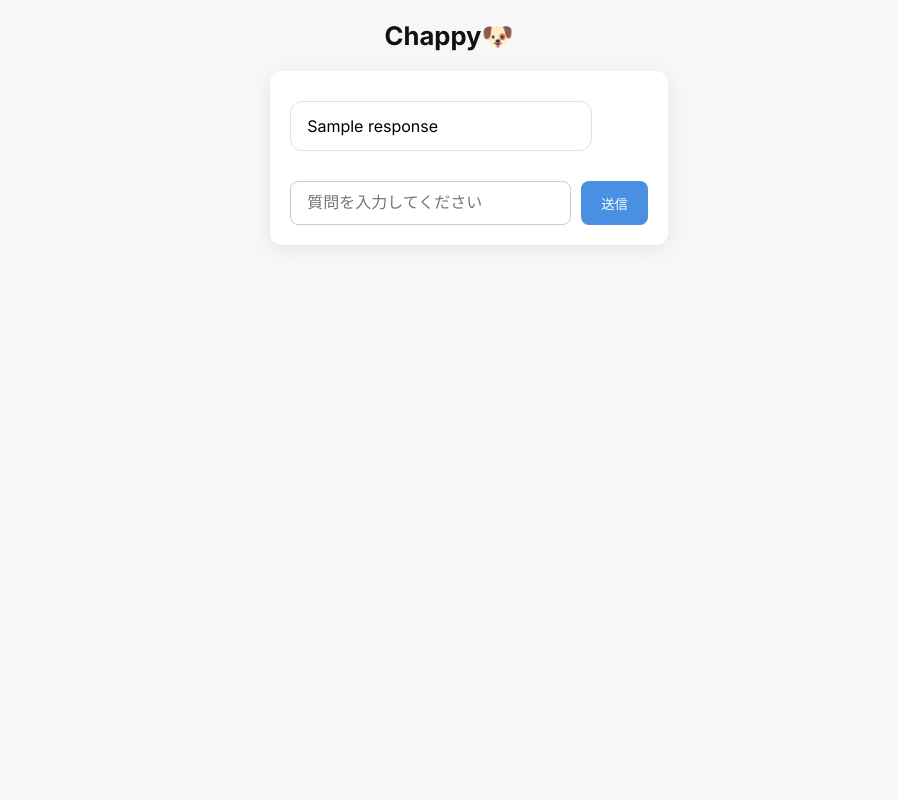
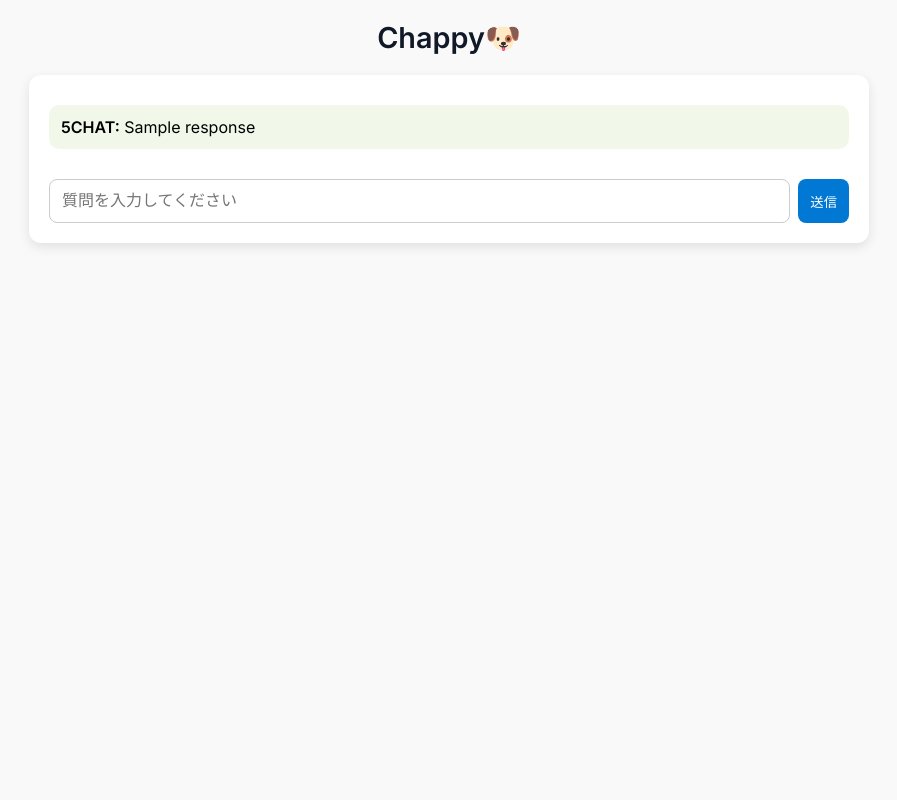
Before and after one commit to furyu0927/azurewebapp, a Flask app: template templates/index.html in a window 1280 px wide. Shown: the whole page, without its empty margins (191-1088 px from the left). Run offline with Flask 3, Linux system fonts and the light colour scheme; the template is opened without the code that fills it: most values are stand-ins (such as "Sample title", 1, 10 or a date in 2020).

Commit message:
Update index.html with ChatGPT-style UI

```diff
--- a/templates/index.html
+++ b/templates/index.html
@@ -2,200 +2,99 @@
 <html lang="ja">
 <head>
     <meta charset="UTF-8">
+    <meta name="viewport" content="width=device-width, initial-scale=1.0">
     <title>Chappy🐶</title>
-    <link href="https://fonts.googleapis.com/css2?family=Inter:wght@400;600;700&display=swap" rel="stylesheet">
+    <link href="https://fonts.googleapis.com/css2?family=Inter:wght@400;600&display=swap" rel="stylesheet">
     <style>
         body {
             font-family: 'Inter', sans-serif;
-            margin: 0;
-            padding: 0;
-            background-color: #f7f7f8;
-            display: flex;
-            justify-content: center;
-            align-items: flex-start;
-            min-height: 100vh;
+            margin: 20px;
+            background-color: #f9f9f9;
         }
         h1 {
-            font-weight: 700;
-            font-size: 1.6rem;
-            color: #111;
-            margin: 20px 0;
             text-align: center;
+            font-weight: 600;
+            font-size: 1.8rem;
+            color: #111827;
         }
         .chat-container {
-            width: 100%;
-            max-width: 700px;
-            background: #ffffff;
+            max-width: 800px;
+            width: 95%;
+            margin: 20px auto;
+            background: #fff;
+            padding: 20px;
             border-radius: 12px;
-            box-shadow: 0 4px 20px rgba(0,0,0,0.08);
-            display: flex;
-            flex-direction: column;
-            overflow: hidden;
-            padding: 20px;
+            box-shadow: 0px 4px 12px rgba(0,0,0,0.1);
         }
         .chat-history {
-            flex: 1;
             max-height: 500px;
             overflow-y: auto;
             margin-bottom: 20px;
-            scroll-behavior: smooth;
         }
         .message {
-            position: relative;
             margin: 10px 0;
-            padding: 12px 16px;
-            border-radius: 12px;
-            max-width: 75%;
+            padding: 12px;
+            border-radius: 10px;
             word-wrap: break-word;
-            white-space: pre-line;
-            font-size: 1rem;
-            line-height: 1.5;
-            opacity: 0;
-            transform: translateY(10px);
-            animation: fadeIn 0.25s forwards;
-        }
-        @keyframes fadeIn {
-            to { opacity: 1; transform: translateY(0); }
+            white-space: pre-wrap; /* 改行を反映 */
         }
         .bot {
-            background: #ffffff;
-            align-self: flex-start;
-            border: 1px solid #e1e1e1;
-        }
-        .bot::after {
-            content: "";
-            position: absolute;
-            top: 0;
-            left: -8px;
-            width: 0;
-            height: 0;
-            border-top: 10px solid #ffffff;
-            border-right: 10px solid transparent;
+            background: #f1f8e9;
+            text-align: left;
         }
         .user {
-            background: #daf1ff;
-            align-self: flex-end;
-        }
-        .user::after {
-            content: "";
-            position: absolute;
-            top: 0;
-            right: -8px;
-            width: 0;
-            height: 0;
-            border-top: 10px solid #daf1ff;
-            border-left: 10px solid transparent;
-        }
-        .typing {
-            font-style: italic;
-            color: #555;
-            background: #ffffff;
-            align-self: flex-start;
-            border: 1px solid #e1e1e1;
-        }
-        .typing::after {
-            content: "";
-            position: absolute;
-            top: 0;
-            left: -8px;
-            width: 0;
-            height: 0;
-            border-top: 10px solid #ffffff;
-            border-right: 10px solid transparent;
+            background: #e0f2fe;
+            text-align: right;
         }
         .input-box {
             display: flex;
-            gap: 10px;
+            flex-wrap: wrap;
+            gap: 8px;
         }
         .input-box input[type="text"] {
-            flex: 1;
-            padding: 12px 16px;
-            font-size: 1rem;
+            flex: 1 1 100%;
+            padding: 12px;
+            font-size: 16px;
             border: 1px solid #ccc;
             border-radius: 8px;
-            outline: none;
-            transition: all 0.2s ease-in-out;
-        }
-        .input-box input[type="text"]:focus {
-            border-color: #4a90e2;
-            box-shadow: 0 0 5px rgba(74,144,226,0.3);
         }
         .input-box button {
-            padding: 12px 20px;
-            background: #4a90e2;
+            flex: 1 1 100%;
+            padding: 12px;
+            background: #0078d4;
             color: white;
             border: none;
             border-radius: 8px;
             cursor: pointer;
-            transition: all 0.2s ease-in-out;
         }
         .input-box button:hover {
-            background: #357ab8;
-            transform: translateY(-1px);
-            box-shadow: 0 3px 8px rgba(0,0,0,0.1);
+            background: #005a9e;
+        }
+
+        @media(min-width: 500px){
+            .input-box input[type="text"] {
+                flex: 1 1 auto;
+                margin-bottom: 0;
+            }
+            .input-box button {
+                flex: 0 0 auto;
+                width: auto;
+            }
         }
     </style>
 </head>
 <body>
-<div>
     <h1>Chappy🐶</h1>
     <div class="chat-container">
-        <div class="chat-history" id="chat-history">
+        <div class="chat-history">
             {% if response %}
-                <div class="message bot">{{ response|replace('\n','<br>')|safe }}</div>
+                <div class="message bot"><strong>5CHAT:</strong> {{ response }}</div>
             {% endif %}
         </div>
-        <form method="post" action="/chat" class="input-box" id="chat-form">
-            <input type="text" name="user_input" id="user-input" placeholder="質問を入力してください" required>
+        <form method="post" action="/chat" class="input-box">
+            <input type="text" name="user_input" placeholder="質問を入力してください" required>
             <button type="submit">送信</button>
         </form>
     </div>
-</div>
-
-<script>
-    const form = document.getElementById("chat-form");
-    const historyDiv = document.getElementById("chat-history");
-
-    form.addEventListener("submit", async function(e){
-        e.preventDefault();
-        const inputField = document.getElementById("user-input");
-        const userText = inputField.value.trim();
-        if(!userText) return;
-
-        // ユーザーメッセージを追加
-        const userDiv = document.createElement("div");
-        userDiv.className = "message user";
-        userDiv.textContent = userText;
-        historyDiv.appendChild(userDiv);
-        historyDiv.scrollTop = historyDiv.scrollHeight;
-        inputField.value = "";
-
-        // AIの「入力中…」メッセージ
-        const typingDiv = document.createElement("div");
-        typingDiv.className = "message typing";
-        typingDiv.textContent = "Chappy🐶 が入力中…";
-        historyDiv.appendChild(typingDiv);
-        historyDiv.scrollTop = historyDiv.scrollHeight;
-
-        // フォームデータをPOST
-        const formData = new FormData();
-        formData.append("user_input", userText);
-        const response = await fetch("/chat", { method:"POST", body:formData });
-        const html = await response.text();
-
-        // AI応答を抽出
-        const parser = new DOMParser();
-        const doc = parser.parseFromString(html, "text/html");
-        const aiMessage = doc.querySelector(".chat-history .bot");
-        if(aiMessage){
-            // 「入力中…」を置き換え
-            typingDiv.replaceWith(aiMessage);
-            historyDiv.scrollTop = historyDiv.scrollHeight;
-        } else {
-            // エラー時は入力中を消す
-            typingDiv.remove();
-        }
-    });
-</script>
 </body>
 </html>
```
